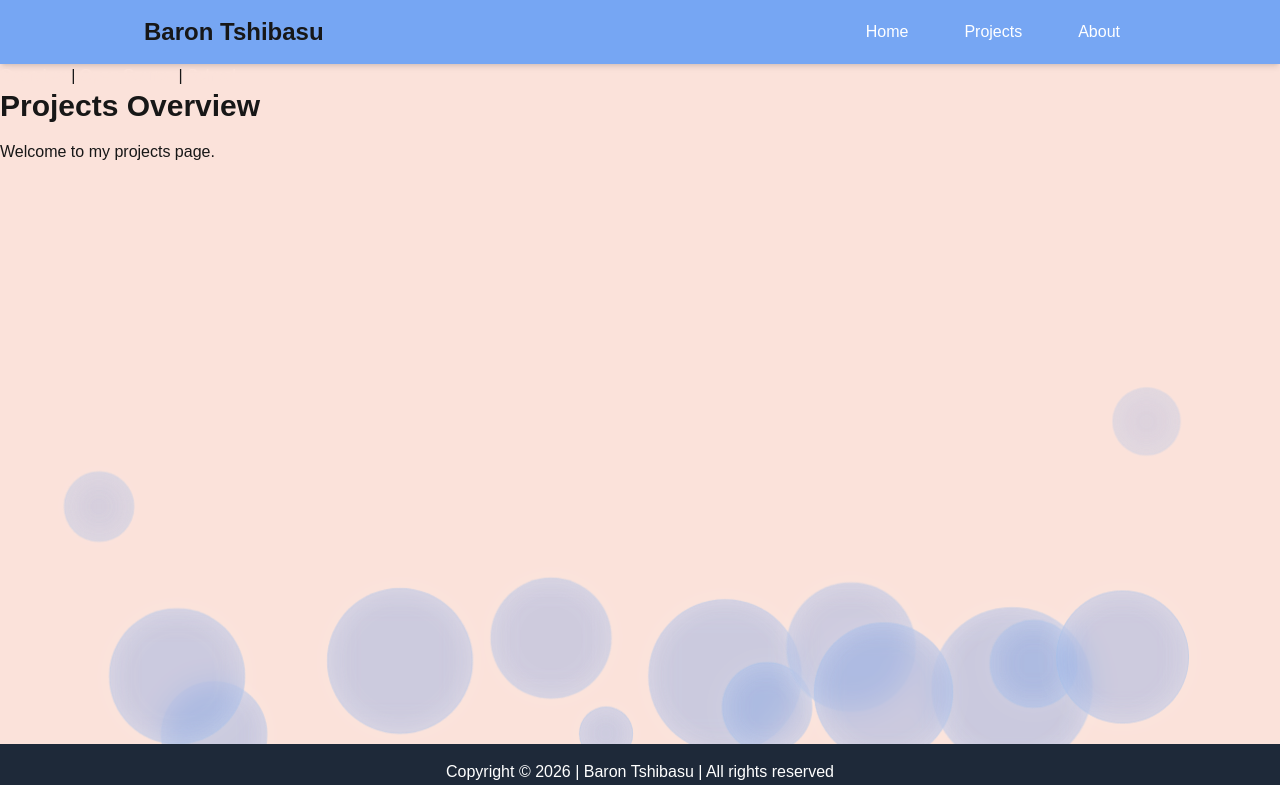
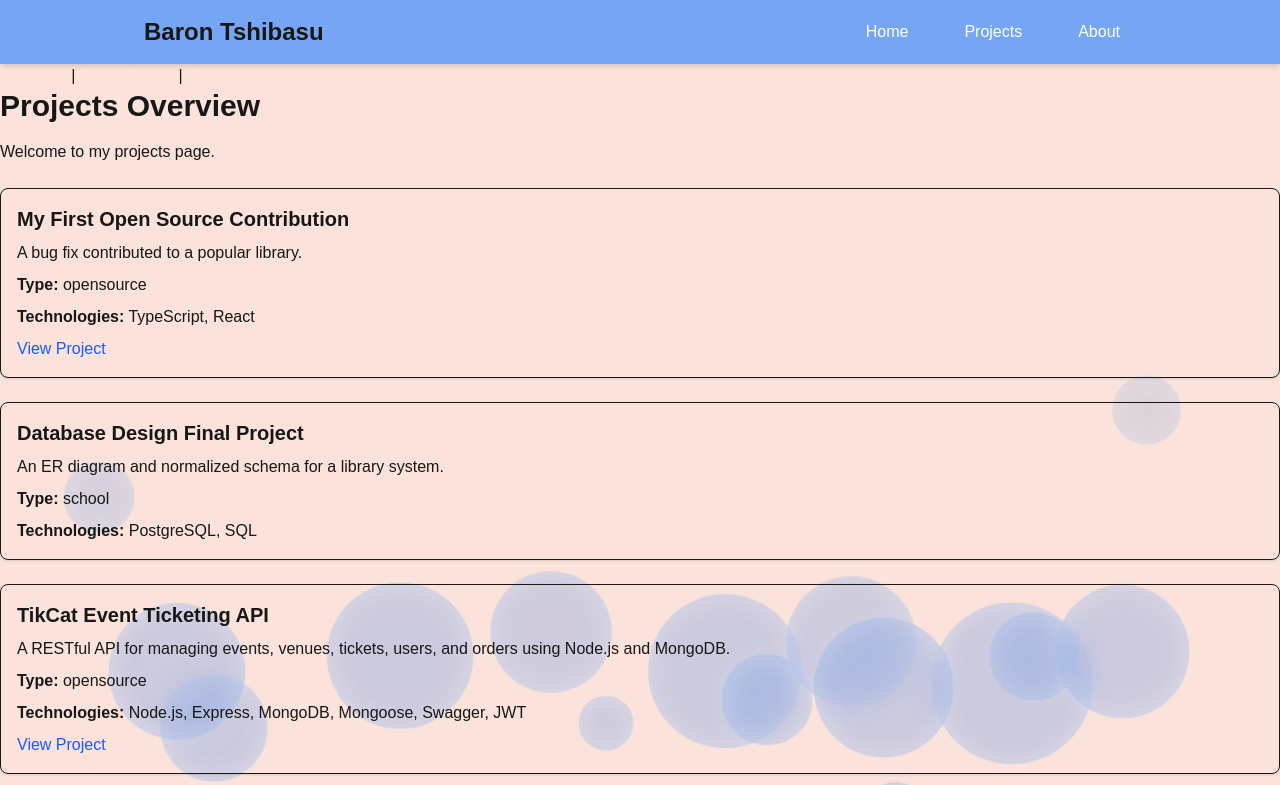
Before and after one commit to nrb2002/wdd430-portfolio, a Next.js app: page /projects in a window 1280 px wide. Shown: the top 785 px of the page. Built offline with nearby package versions, Linux system fonts and the light colour scheme.

Commit message:
Data festching
Added stating and dynamic routes

```diff
--- /dev/null
+++ b/app/api/projects/[id]/route.ts
@@ -0,0 +1,28 @@
+import { NextResponse } from "next/server";
+import { getProjectById } from "@/lib/projects-db";
+
+export async function GET(
+  request: Request,
+  { params }: { params: Promise<{ id: string }> }
+) {
+  const { id } = await params;
+  const projectId = Number(id);
+
+  if (Number.isNaN(projectId)) {
+    return NextResponse.json(
+      { error: "Invalid project id" },
+      { status: 400 }
+    );
+  }
+
+  const project = getProjectById(projectId);
+
+  if (!project) {
+    return NextResponse.json(
+      { error: "Project not found" },
+      { status: 404 }
+    );
+  }
+
+  return NextResponse.json(project);
+}
--- /dev/null
+++ b/app/api/projects/route.ts
@@ -0,0 +1,15 @@
+import { NextRequest } from "next/server";
+import { getProjects } from "@/lib/projects-db";
+
+// Define a Route Handler that responds to GET requests
+export async function GET(request: NextRequest) {
+    const type = request.nextUrl.searchParams.get("type");
+    const projects = getProjects(type);
+
+    return new Response(JSON.stringify(projects), {
+        status: 200,
+        headers: {
+            "Content-Type": "application/json",
+        },
+    });
+}
--- a/app/projects/opensource/page.tsx
+++ b/app/projects/opensource/page.tsx
@@ -1,9 +1,68 @@
-export default function OpenSourcePage() {
+// app/projects/opensource/page.tsx
+
+interface Project {
+  id: number;
+  title: string;
+  description: string;
+  type: "opensource" | "school";
+  technologies: string[];
+  link?: string;
+}
+
+async function getOpenSourceProjects(): Promise<Project[]> {
+  const res = await fetch(
+    "http://localhost:3000/api/projects?type=opensource",
+    {
+      cache: "no-store",
+    }
+  );
+
+  if (!res.ok) {
+    throw new Error("Failed to fetch open source projects");
+  }
+
+  return res.json();
+}
+
+export default async function OpenSourcePage() {
+  const projects = await getOpenSourceProjects();
+
   return (
     <section>
-      <h2 className="text-3xl font-bold">
+      <h2 className="text-3xl font-bold mb-4">
         Open Source Projects
       </h2>
+
+      <div className="space-y-6">
+        {projects.map((project) => (
+          <article
+            key={project.id}
+            className="border rounded-lg p-4 shadow-sm"
+          >
+            <h3 className="text-xl font-semibold">
+              {project.title}
+            </h3>
+
+            <p className="mt-2">{project.description}</p>
+
+            <p className="mt-2">
+              <strong>Technologies:</strong>{" "}
+              {project.technologies.join(", ")}
+            </p>
+
+            {project.link && (
+              <a
+                href={project.link}
+                target="_blank"
+                rel="noopener noreferrer"
+                className="text-blue-600 hover:underline mt-2 inline-block"
+              >
+                View Project
+              </a>
+            )}
+          </article>
+        ))}
+      </div>
     </section>
   );
 }
--- a/app/projects/page.tsx
+++ b/app/projects/page.tsx
@@ -1,13 +1,67 @@
-export default function ProjectsPage() {
+// app/projects/page.tsx
+
+interface Project {
+  id: number;
+  title: string;
+  description: string;
+  type: "opensource" | "school";
+  technologies: string[];
+  link?: string;
+}
+
+async function getProjects(): Promise<Project[]> {
+  const res = await fetch("http://localhost:3000/api/projects", {
+    cache: "no-store",
+  });
+
+  if (!res.ok) {
+    throw new Error("Failed to fetch projects");
+  }
+
+  return res.json();
+}
+
+export default async function ProjectsPage() {
+  const projects = await getProjects();
+
   return (
     <section>
-      <h2 className="text-3xl font-bold mb-4">
-        Projects Overview
-      </h2>
+      <h2 className="text-3xl font-bold mb-4">Projects Overview</h2>
 
-      <p>
-        Welcome to my projects page.
-      </p>
+      <p className="mb-6">Welcome to my projects page.</p>
+
+      <div className="space-y-6">
+        {projects.map((project) => (
+          <article
+            key={project.id}
+            className="border rounded-lg p-4 shadow-sm"
+          >
+            <h3 className="text-xl font-semibold">{project.title}</h3>
+
+            <p className="mt-2">{project.description}</p>
+
+            <p className="mt-2">
+              <strong>Type:</strong> {project.type}
+            </p>
+
+            <p className="mt-2">
+              <strong>Technologies:</strong>{" "}
+              {project.technologies.join(", ")}
+            </p>
+
+            {project.link && (
+              <a
+                href={project.link}
+                target="_blank"
+                rel="noopener noreferrer"
+                className="text-blue-600 hover:underline mt-2 inline-block"
+              >
+                View Project
+              </a>
+            )}
+          </article>
+        ))}
+      </div>
     </section>
   );
 }
--- a/app/projects/school/page.tsx
+++ b/app/projects/school/page.tsx
@@ -1,9 +1,68 @@
-export default function SchoolProjectsPage() {
+// app/projects/school/page.tsx
+
+interface Project {
+  id: number;
+  title: string;
+  description: string;
+  type: "opensource" | "school";
+  technologies: string[];
+  link?: string;
+}
+
+async function getSchoolProjects(): Promise<Project[]> {
+  const res = await fetch(
+    "http://localhost:3000/api/projects?type=school",
+    {
+      cache: "no-store",
+    }
+  );
+
+  if (!res.ok) {
+    throw new Error("Failed to fetch school projects");
+  }
+
+  return res.json();
+}
+
+export default async function SchoolProjectsPage() {
+  const projects = await getSchoolProjects();
+
   return (
     <section>
-      <h2 className="text-3xl font-bold">
+      <h2 className="text-3xl font-bold mb-4">
         School Projects
       </h2>
+
+      <div className="space-y-6">
+        {projects.map((project) => (
+          <article
+            key={project.id}
+            className="border rounded-lg p-4 shadow-sm"
+          >
+            <h3 className="text-xl font-semibold">
+              {project.title}
+            </h3>
+
+            <p className="mt-2">{project.description}</p>
+
+            <p className="mt-2">
+              <strong>Technologies:</strong>{" "}
+              {project.technologies.join(", ")}
+            </p>
+
+            {project.link && (
+              <a
+                href={project.link}
+                target="_blank"
+                rel="noopener noreferrer"
+                className="text-blue-600 hover:underline mt-2 inline-block"
+              >
+                View Project
+              </a>
+            )}
+          </article>
+        ))}
+      </div>
     </section>
   );
 }
--- /dev/null
+++ b/lib/projects-db.ts
@@ -0,0 +1,67 @@
+// lib/projects-db.ts
+export interface Project {
+  id: number;
+  title: string;
+  description: string;
+  type: 'opensource' | 'school';
+  technologies: string[];
+  link?: string;
+}
+
+export const projects: Project[] = [
+  {
+    id: 1,
+    title: 'My First Open Source Contribution',
+    description: 'A bug fix contributed to a popular library.',
+    type: 'opensource',
+    technologies: ['TypeScript', 'React'],
+    link: 'https://github.com/nrb2002/wdd430-portfolio'
+  },
+  {
+    id: 2,
+    title: 'Database Design Final Project',
+    description: 'An ER diagram and normalized schema for a library system.',
+    type: 'school',
+    technologies: ['PostgreSQL', 'SQL']
+  },
+
+  {
+    id: 3,
+    title: 'TikCat Event Ticketing API',
+    description: 'A RESTful API for managing events, venues, tickets, users, and orders using Node.js and MongoDB.',
+    type: 'opensource',
+    technologies: [
+      'Node.js',
+      'Express',
+      'MongoDB',
+      'Mongoose',
+      'Swagger',
+      'JWT',
+    ],
+    link: 'https://github.com/nrb2002/tikcat-api',
+  },
+  {
+    id: 4,
+    title: 'FountTechs API',
+    description:
+      'A RESTful API for managing a collection of technologies, allowing users to perform CRUD operations on technology data.',
+    type: 'opensource',
+    technologies: [
+      'HTML',
+      'CSS',
+      'JavaScript',
+      'Vite',
+    ],
+    link: 'https://github.com/nrb2002/FountTechs-API',
+  },
+];
+
+
+export function getProjects(type?: string | null): Project[] {
+  if (type) return projects.filter(p => p.type === type);
+  return projects;
+}
+
+export function getProjectById(id: number): Project | null {
+  return projects.find(p => p.id === id) ?? null;
+}
```
